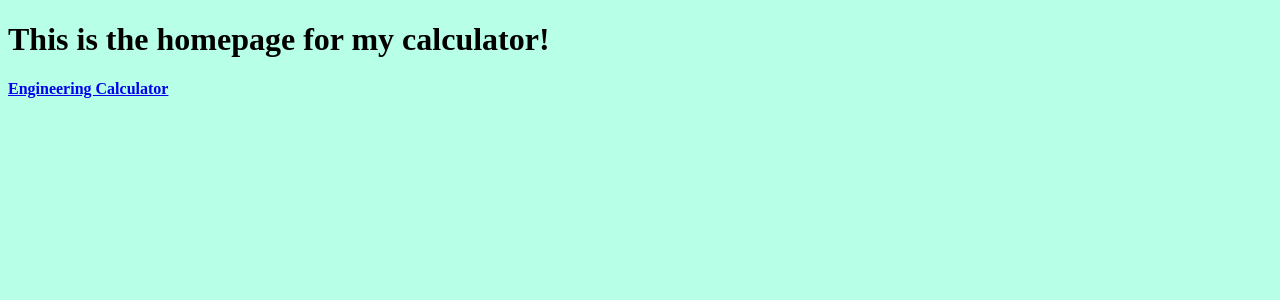
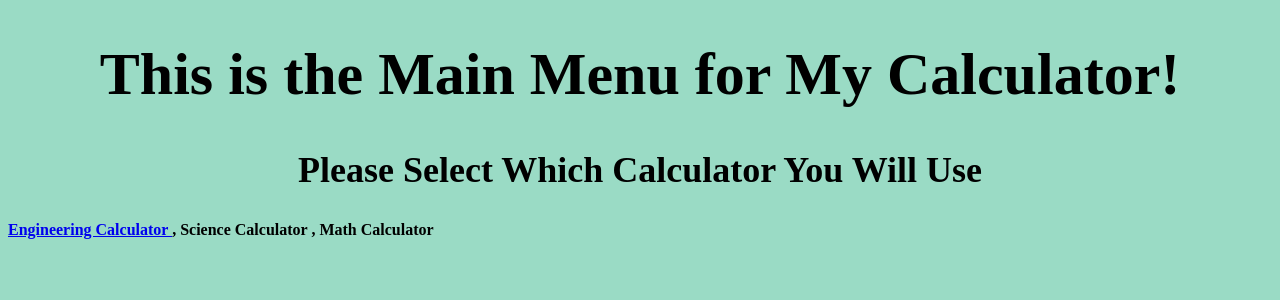
Before and after one commit to bmidd7/bmidd7.github.io, a Django app: page /Calculator/ in a window 1280 px wide. Shown: the top 300 px of the page. Run offline with Django 5.2, Linux system fonts and the light colour scheme.

Commit message:
started actully formatting main menu

```diff
--- a/Equations/Calculator/Static/HomeScreen/css/Style.css
+++ b/Equations/Calculator/Static/HomeScreen/css/Style.css
@@ -0,0 +1,15 @@
+body {
+  background-color: rgba(71, 189, 150, 0.547);
+}
+
+h1 {
+  text-align: center;
+  font-size: 60px;
+}
+
+h2 {
+  text-align: center;
+  font-size: 36px;
+}
+
+/*# sourceMappingURL=Style.css.map */
--- /dev/null
+++ b/Equations/Calculator/Static/HomeScreen/css/Style.scss
@@ -0,0 +1,15 @@
+$BackgroundColor: rgba(71, 189, 150, 0.547);
+
+body {
+    background-color: $BackgroundColor;
+}
+
+h1 {
+    text-align: center;
+    font-size: 60px;
+}
+
+h2{
+    text-align: center;
+    font-size: 36px;
+}
--- a/Equations/Calculator/templates/CodeForEachWebpage/HomeScreen.html
+++ b/Equations/Calculator/templates/CodeForEachWebpage/HomeScreen.html
@@ -1,3 +1,4 @@
+{% load static %}
 <!DOCTYPE html>
 <html lang="en">
     <head>
@@ -5,19 +6,24 @@
         <title>
             Calculator Main Menu
         </title>
-        <style>
-            body{
-                background-color: rgba(127, 255, 212, 0.555);
-            }
-        </style>
+        <link rel="stylesheet" href="{% static 'HomeScreen/css/Style.css' %}">
     </head>
     <body>
         <h1>
-            This is the homepage for my calculator!
+            This is the Main Menu for My Calculator!
         </h1>
+        <h2>
+            Please Select Which Calculator You Will Use
+        </h2>
         <h4>
             <a href="{% url 'engineeringCalculator' %}">
                 Engineering Calculator
+            </a>,
+            <a>
+                Science Calculator
+            </a>,
+            <a>
+                Math Calculator
             </a>
         </h4>
     </body>
```
Also changed, not shown: Equations/Calculator/Static/EngineeringCalculator/css/Style.scss (added), Equations/Calculator/Static/MathCalculator/css/Style.css (added), Equations/Calculator/Static/MathCalculator/css/Style.scss (added), Equations/Calculator/Static/ScienceCalculator/css/Style.css (added), Equations/Calculator/Static/ScienceCalculator/css/Style.scss (added), 1 other file.
